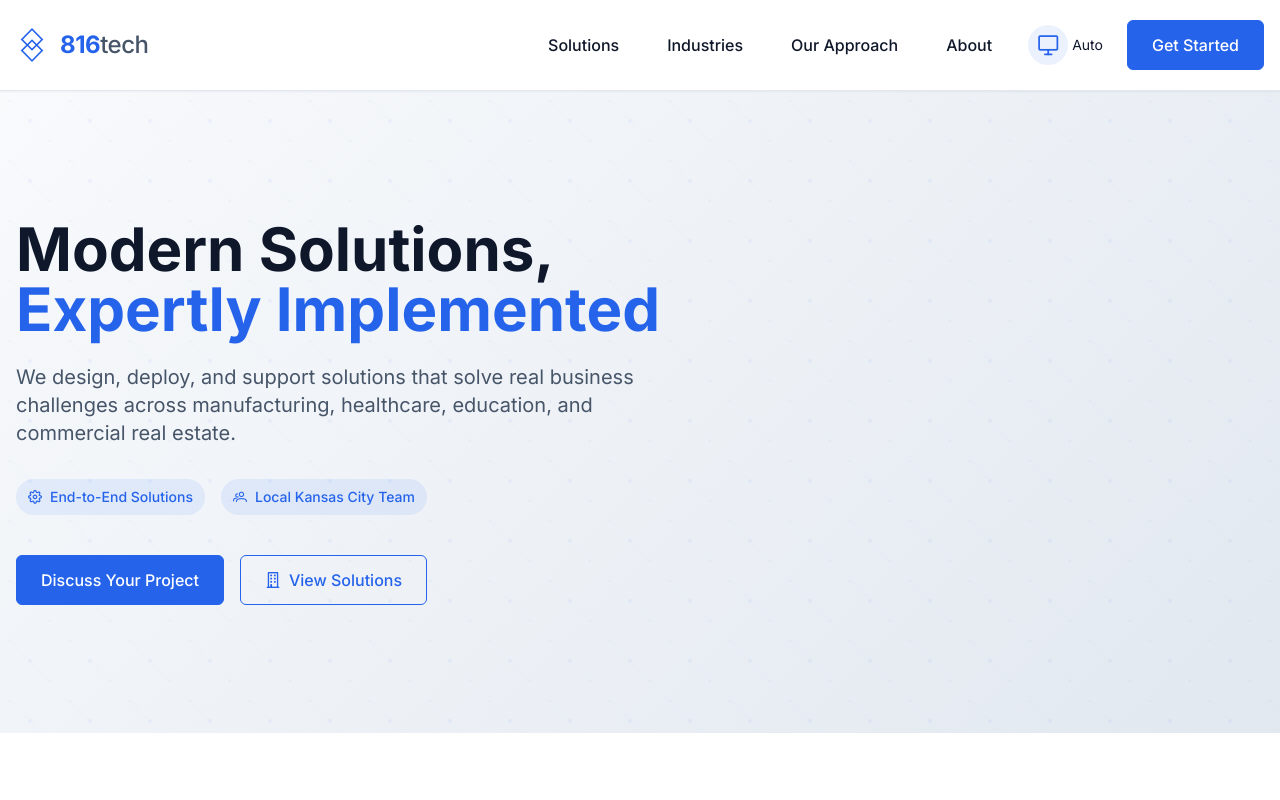
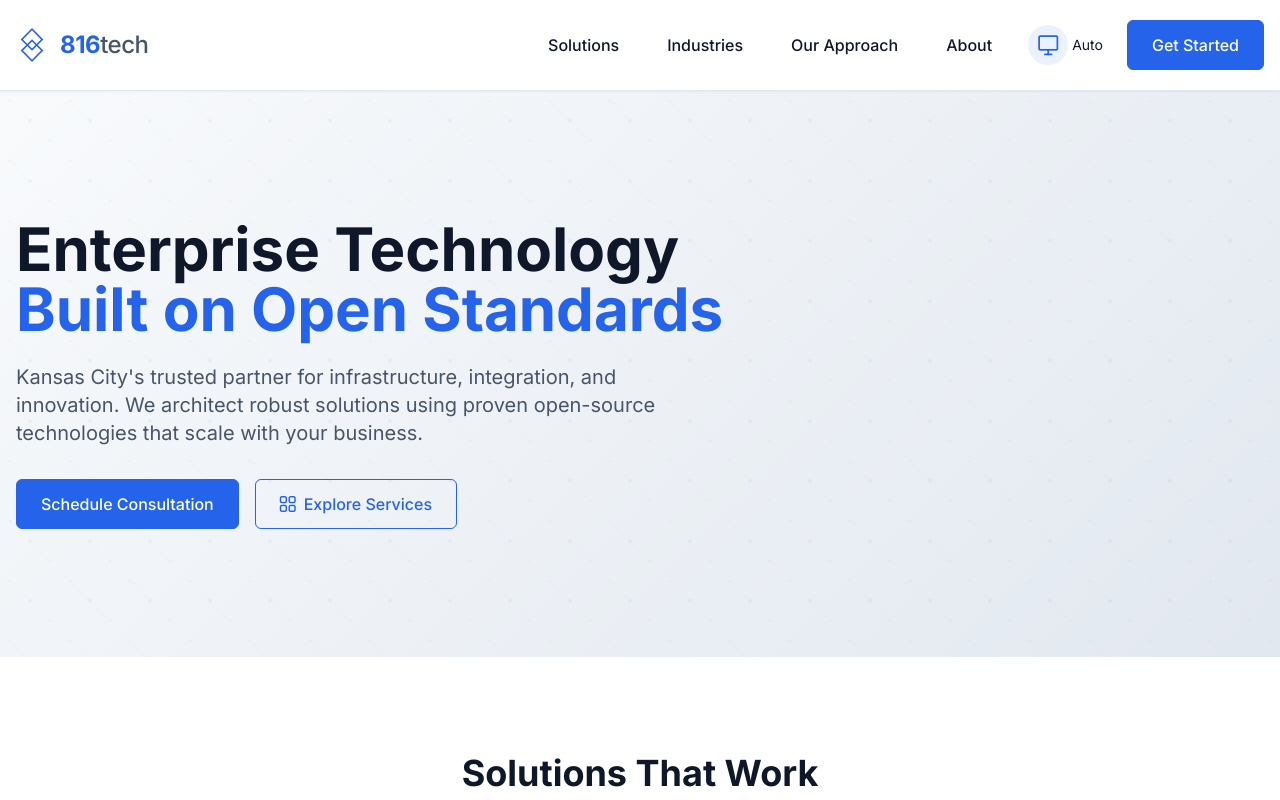
Before and after one commit to skeeeon/816tech-website, a Vue app: page / in a window 1280 px wide. Shown: the top 800 px of the page. Built offline with nearby package versions, Linux system fonts and the light colour scheme.

Commit message:
updated messaging

```diff
--- a/src/components/home/HeroSection.vue
+++ b/src/components/home/HeroSection.vue
@@ -25,41 +25,28 @@
       <div class="max-w-4xl">
         <h1 class="text-3xl sm:text-4xl md:text-5xl lg:text-6xl font-bold mb-4 sm:mb-6 leading-tight"
             :style="{ color: 'var(--color-content-primary)' }">
-          Modern Solutions,<br>
-          <span :style="{ color: 'var(--color-primary)' }">Expertly Implemented</span>
+          Enterprise Technology<br>
+          <span :style="{ color: 'var(--color-primary)' }">Built on Open Standards</span>
         </h1>
         <p class="text-lg sm:text-xl mb-6 sm:mb-8 max-w-2xl"
            :style="{ color: 'var(--color-content-secondary)' }">
-          We design, deploy, and support solutions that solve real business challenges
-          across manufacturing, healthcare, education, and commercial real estate.
+          Kansas City's trusted partner for infrastructure, integration, and innovation.
+          We architect robust solutions using proven open-source technologies that scale with your business.
         </p>
-
-        <!-- Key differentiators -->
-        <div class="flex flex-wrap gap-4 mb-8 sm:mb-10">
-          <div v-for="(highlight, index) in highlights" :key="`highlight-${index}`"
-               class="flex items-center px-3 py-2 rounded-full text-sm font-medium"
-               :style="{
-                 backgroundColor: isDarkMode ? 'rgba(59, 130, 246, 0.2)' : 'rgba(59, 130, 246, 0.1)',
-                 color: 'var(--color-primary)'
-               }">
-            <i :class="`pi ${highlight.icon} mr-2`"></i>
-            {{ highlight.text }}
-          </div>
-        </div>
 
         <div class="flex flex-col sm:flex-row flex-wrap gap-3 sm:gap-4">
           <button
             @click="scrollToSection('contact')"
             class="btn btn-primary"
-            aria-label="Discuss your IoT project with 816tech">
-            Discuss Your Project
+            aria-label="Schedule a consultation with 816tech">
+            Schedule Consultation
           </button>
           <button
-            @click="scrollToSection('industries')"
+            @click="scrollToSection('solutions')"
             class="btn btn-outlined"
-            aria-label="View 816tech industry solutions">
-            <i class="pi pi-building mr-2"></i>
-            View Solutions
+            aria-label="Explore 816tech services">
+            <i class="pi pi-th-large mr-2"></i>
+            Explore Services
           </button>
         </div>
       </div>
@@ -72,17 +59,11 @@ import { useTheme } from '@/composables/useTheme';
 
 /**
  * Hero section component for 816tech
- * Emphasizes implementation expertise and industry solutions
+ * Emphasizes open-source expertise and full technology services
  */
 
 // Use theme composable
 const { isDarkMode } = useTheme();
-
-// Key differentiators for 816tech
-const highlights = [
-  { icon: 'pi-cog', text: 'End-to-End Solutions' },
-  { icon: 'pi-users', text: 'Local Kansas City Team' }
-];
 
 /**
  * Scrolls to the specified section with smooth scrolling
```
